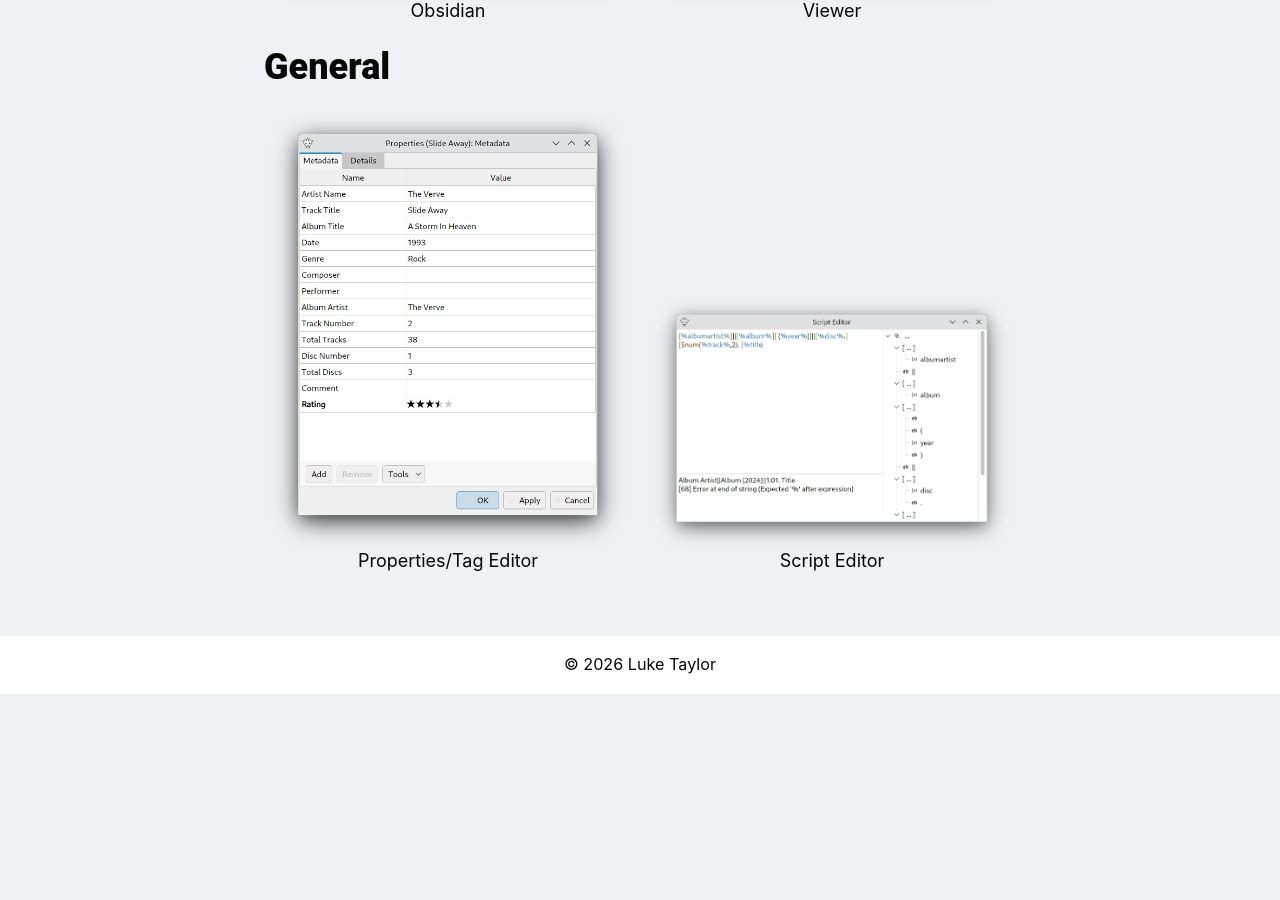
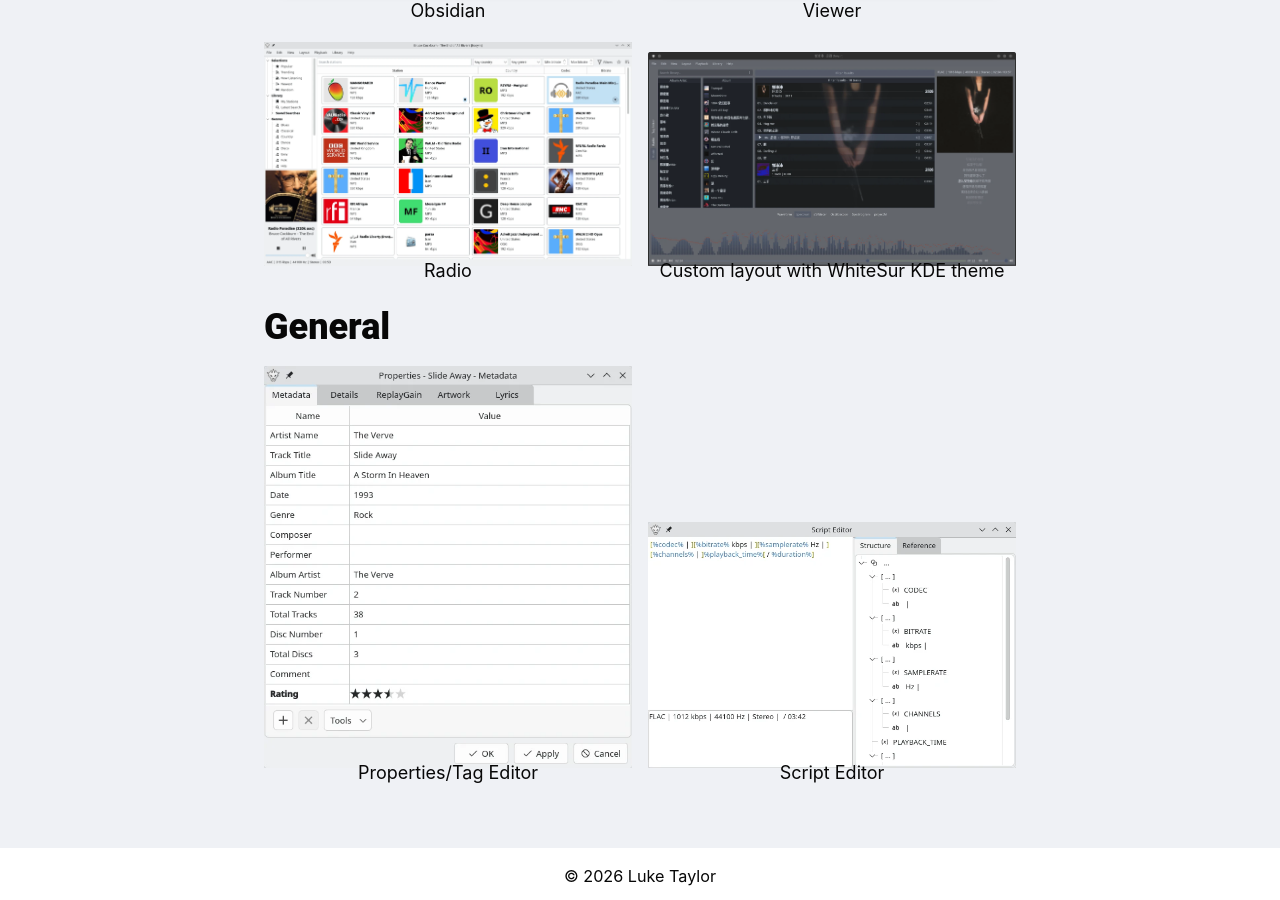
Before and after one commit to fooyin/fooyin.org, a Jekyll site: the page built from pages/screenshots.html, in a window 1280 px wide and 900 px high, scrolled down 626 px. Built offline with Jekyll 4.4.1, drawn with Linux system fonts in a browser that asks for light colours; before the commit the page ends 1320 px from its top, so only the background shows below that.

Commit message:
Add new image layouts and update existing

```diff
--- a/_data/images-layouts.yaml
+++ b/_data/images-layouts.yaml
@@ -8,3 +8,7 @@ images:
     caption: "Obsidian"
   - src: "/assets/images/viewer.webp"
     caption: "Viewer"
+  - src: "/assets/images/radio.webp"
+    caption: "Radio"
+  - src: "/assets/images/custom.webp"
+    caption: "Custom layout with WhiteSur KDE theme"
```
Also changed, not shown: assets/images/custom.webp (added), assets/images/radio.webp (added), assets/images/scripteditor.webp, assets/images/tageditor.webp.
